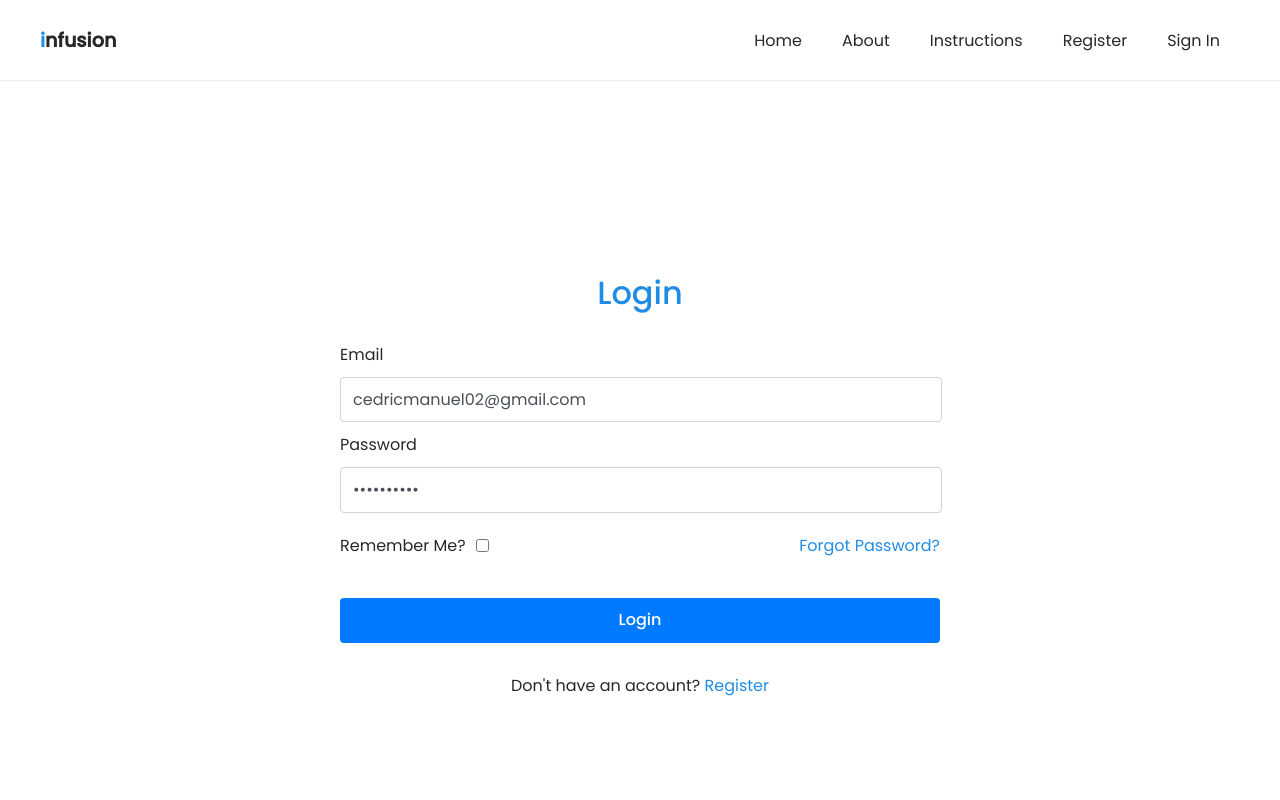
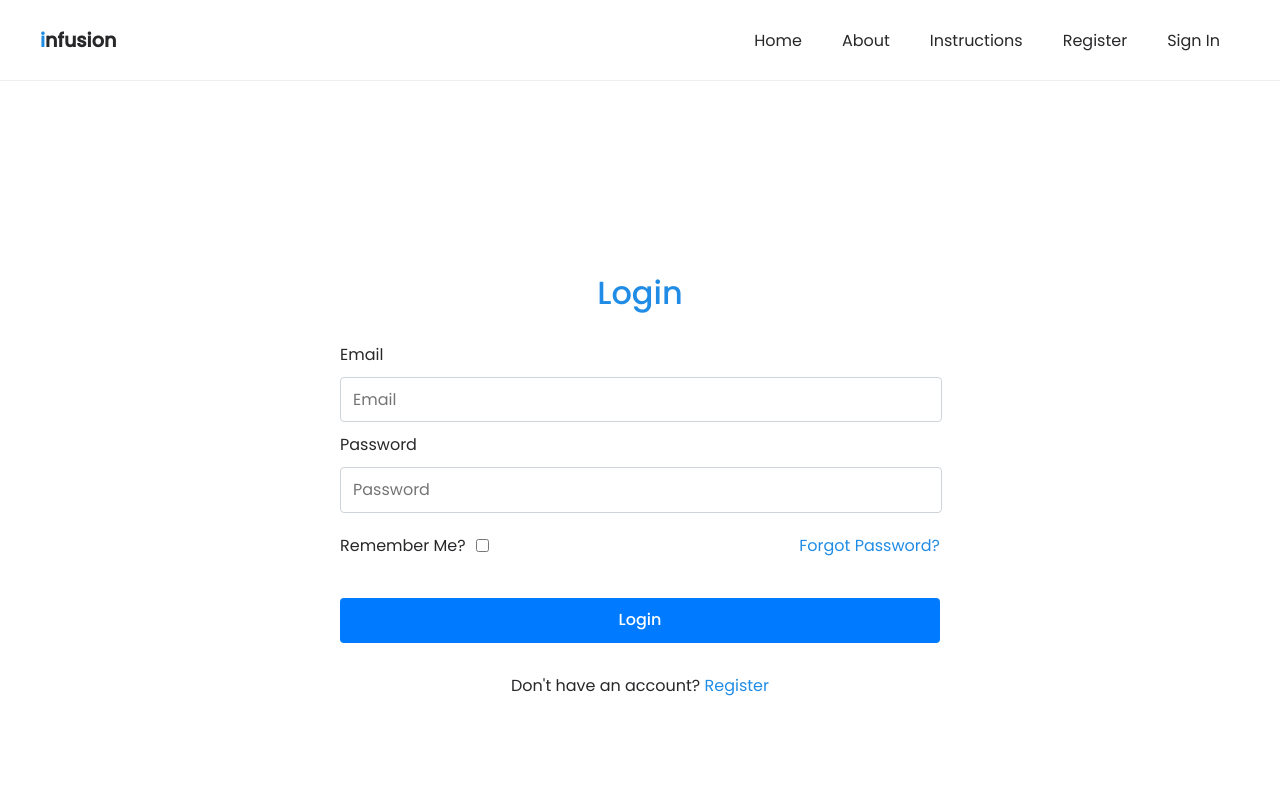
Before and after one commit to CedricManuel02/Factor-Infusion, a React (Create React App) app: page /login in a window 1280 px wide. Shown: the top 800 px of the page. Built offline with nearby package versions, Linux system fonts and the light colour scheme.

Commit message:
Update Login.js

```diff
--- a/src/pages/Login.js
+++ b/src/pages/Login.js
@@ -8,8 +8,8 @@ import { ToastContainer, toast } from 'react-toastify';
 import 'react-toastify/dist/ReactToastify.css';
 function Login() {
   const [{},dispatch] = useStateProvider()
-  const [Email, setEmail] = useState("cedricmanuel02@gmail.com")
-  const [Password, setPassword] = useState("Cedric123!")
+  const [Email, setEmail] = useState("")
+  const [Password, setPassword] = useState("")
   const navigate = useNavigate();
   const handleSubmit = async (e) => {
     e.preventDefault();
```
